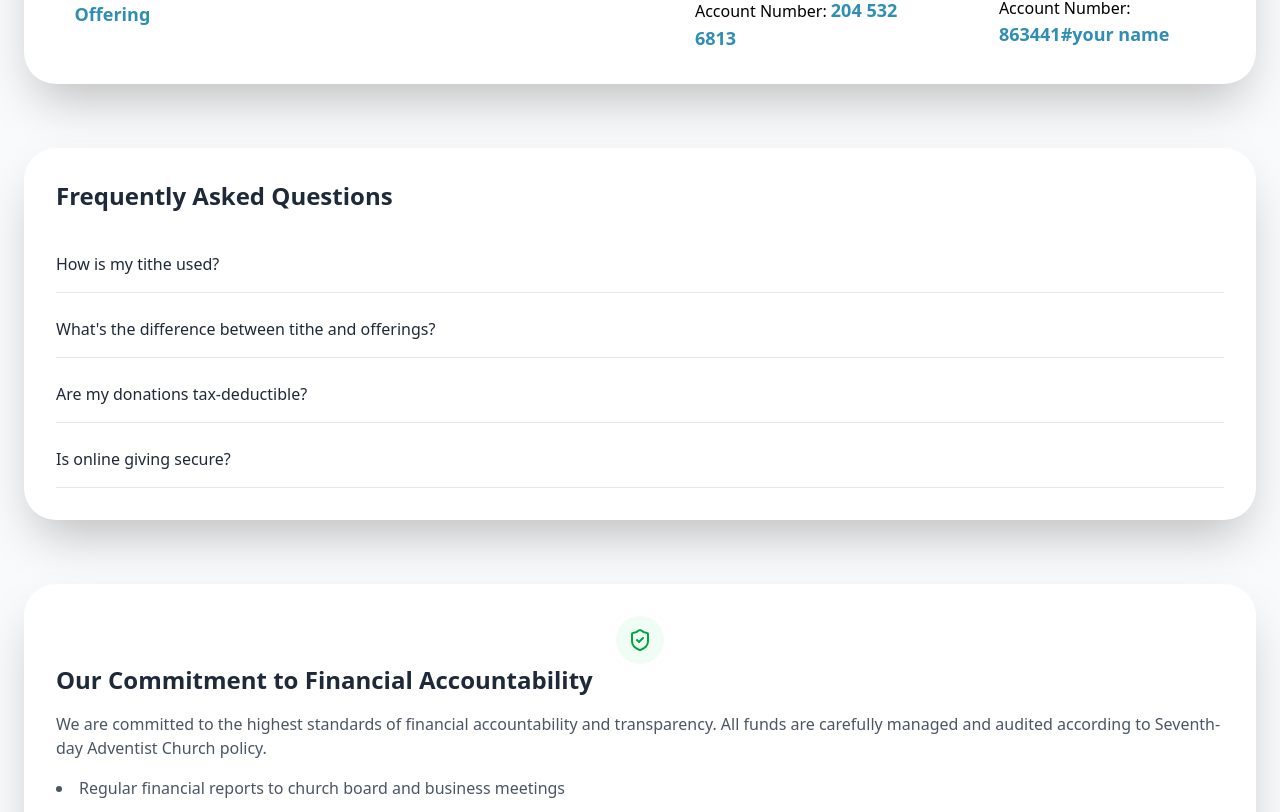
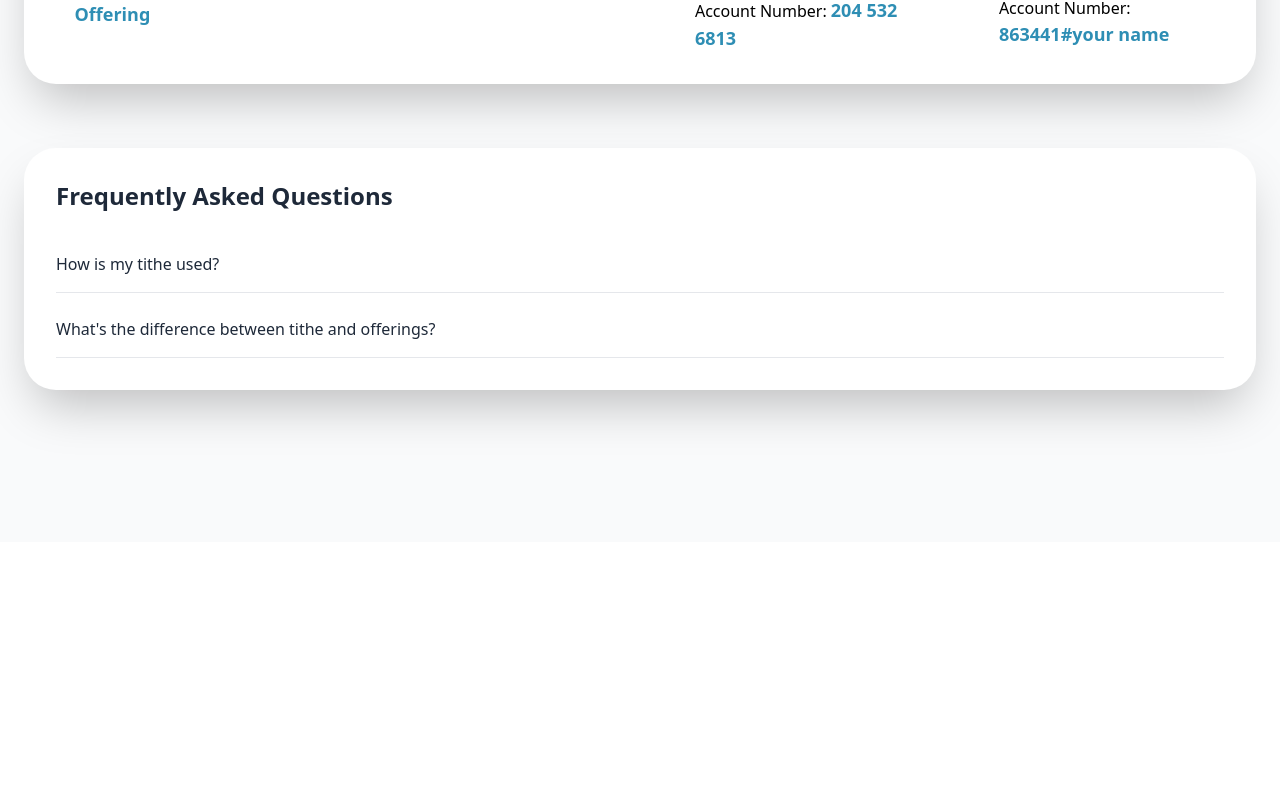
Before and after one commit to Griffin-Ndede/Kitisuru_SDA, a React (Vite) app: page /giving in a window 1280 px wide. Shown: the part 1120-1932 px from the top of the page. After the commit the page ends 1662 px from the top, so only its background shows below. Built offline with nearby package versions, Linux system fonts and the light colour scheme.

Commit message:
Fix: changes the conditions for displaying the upcoming events

```diff
--- a/src/Pages/Giving.jsx
+++ b/src/Pages/Giving.jsx
@@ -46,14 +46,7 @@ function Giving() {
       question: "What's the difference between tithe and offerings?",
       answer: "Tithe is 10% of your income returned to God, while offerings are additional voluntary gifts for specific purposes or projects.",
     },
-    {
-      question: "Are my donations tax-deductible?",
-      answer: "Yes, all donations are tax-deductible. You will receive a yearly statement for your tax records.",
-    },
-    {
-      question: "Is online giving secure?",
-      answer: "Yes, we use industry-standard encryption and secure payment processors to protect your financial information.",
-    },
+
   ];
 
   const totalGoal = 375000;
@@ -71,7 +64,7 @@ function Giving() {
 
   // ✅ One return block only
   return (
-    <div className="min-h-screen bg-gray-50">
+    <div className="min-h-screen bg-gray-50 ">
       <Navbar />
 
       {/* Hero Section */}
@@ -95,7 +88,7 @@ function Giving() {
       </div>
 
       {/* Main Content */}
-      <div className=" mx-auto p-6 mb:p-16">
+      <div className=" mx-auto p-6 mb:p-16 max-w-7xl">
 
         {/* Giving Options */}
         <div className="space-y-6 mb-16">
@@ -191,7 +184,7 @@ function Giving() {
         </div>
 
         {/* FAQs */}
-        <div className="bg-white rounded-4xl shadow-2xl p-8 mb-16">
+        <div className="bg-white rounded-4xl shadow-2xl p-8 mb-32">
           <h2 className="text-2xl font-bold text-gray-800 mb-6">Frequently Asked Questions</h2>
           <div className="space-y-2">
             {faqs.map((faq, index) => {
@@ -216,7 +209,7 @@ function Giving() {
         </div>
 
         {/* Accountability Section */}
-        <div className="bg-white rounded-4xl shadow-2xl p-8 mb-20">
+        {/* <div className="bg-white rounded-4xl shadow-2xl p-8 mb-20">
           <div className="items-start space-x-4">
             <div className="bg-green-50 p-3 rounded-full w-fit flex mx-auto">
               <ShieldCheck className="w-6 h-6 text-green-600" />
@@ -236,7 +229,7 @@ function Giving() {
               </ul>
             </div>
           </div>
-        </div>
+        </div> */}
       </div>
 
       {/* Footer */}
--- a/src/Pages/Home.jsx
+++ b/src/Pages/Home.jsx
@@ -39,7 +39,7 @@ function Home() {
 
 
   const futureEvents = upcomingEvents.filter(
-    (event) => new Date(event.end_date) >= new Date()
+    (event) => new Date(event.end_date) > new Date()
   );
 
   if (!youtubeContent) return <p>Loading...</p>;
@@ -139,7 +139,7 @@ function Home() {
             ) : (
               <div className="grid grid-cols-1 md:grid-cols-2 lg:grid-cols-3 mx-auto gap-8 h-fit">
                 {futureEvents
-                  .filter((event) => new Date(event.end_date) >= new Date())
+                  .filter((event) => new Date(event.end_date) > new Date())
                   .sort((a, b) => new Date(a.start_date) - new Date(b.start_date))
                   .map((event, index) => (
                     <div
@@ -153,7 +153,6 @@ function Home() {
 
                       {/* Icon */}
                       <Calendar className="w-8 h-8 text-custom-blue mb-4" />
-
                       <img
                         src={`${imageUrl}/${event.image}`}
                         alt={event.title}
@@ -251,13 +250,12 @@ function Home() {
             <a
               href="https://www.youtube.com/@SDAchurchKitisuru"
               target="_blank"
-              rel="noopener noreferrer">
-              <button className='bg-custom-blue mt-4 py-2 px-3 gap-3 flex justify-center mx-auto text-white rounded-3xl hover:bg-custom-yellow hover:text-black hover:cursor-pointer transition-colors duration-300'>
-                <Youtube strokeWidth={1.5} absoluteStrokeWidth className='text-white' />
-                Watch more videos on our YouTube channel
-              </button>
+              rel="noopener noreferrer"
+              className="bg-custom-blue w-fit mt-4 py-2 px-3 sm:py-3 sm:px-5 flex flex-col sm:flex-row items-center justify-center gap-2 sm:gap-3 mx-auto text-white rounded-3xl hover:bg-custom-yellow hover:text-black hover:cursor-pointer transition-colors duration-300 text-sm sm:text-base"
+            >
+              <Youtube strokeWidth={1.5} absoluteStrokeWidth className="text-white mb-1 sm:mb-0 hidden md:block" />
+              <span className="text-center">Watch more videos on our YouTube channel</span>
             </a>
-
           </div>
         </section>
         {
```
Lines whose indentation alone changed are shown as unchanged.
